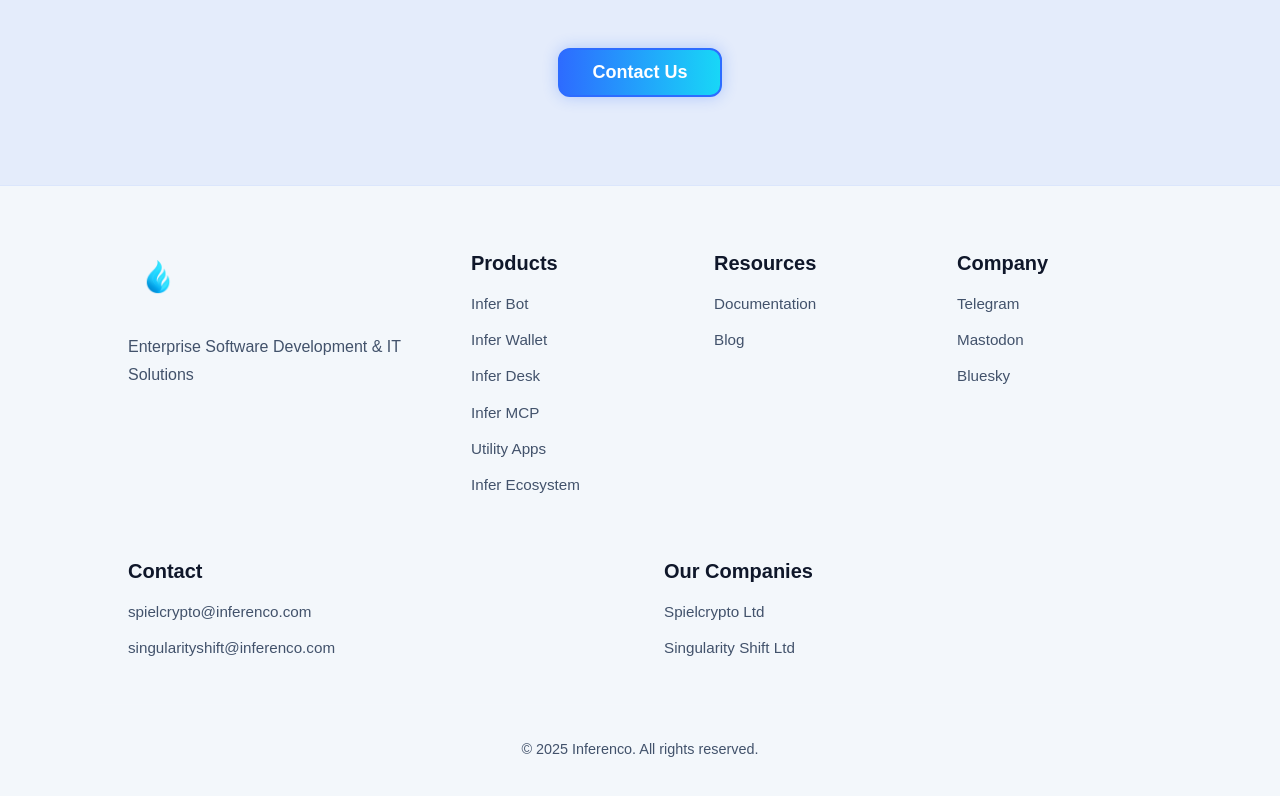
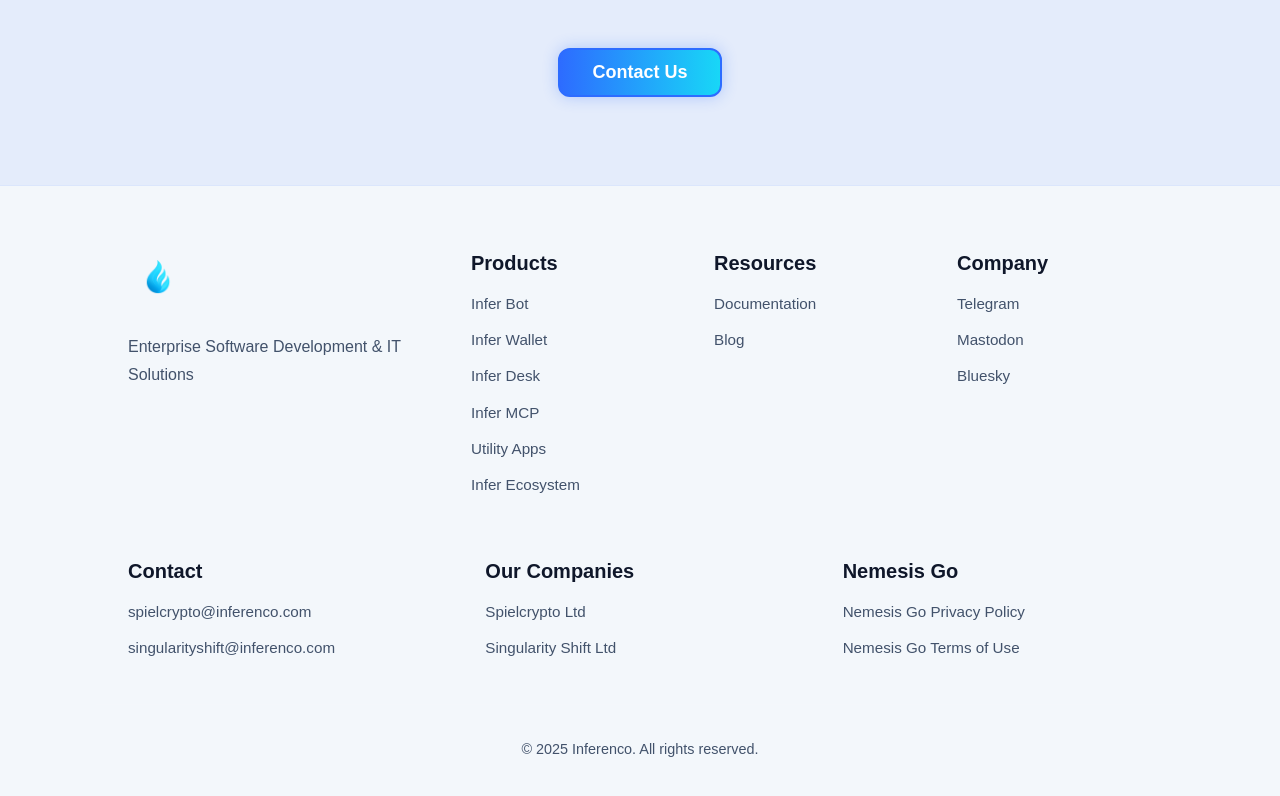
Before and after one commit to Inferenco/inferenco-web-v2, a React (Vite) app: page / in a window 1280 px wide. Shown: the part 6166-6962 px from the top of the page. Built offline with nearby package versions, Linux system fonts and the light colour scheme.

Commit message:
Add Nemesis Go legal links to site footer

```diff
--- a/src/components/Layout.tsx
+++ b/src/components/Layout.tsx
@@ -290,6 +290,11 @@ export default function Layout() {
               <a href="https://spielcrypto.com/" target="_blank" rel="noopener noreferrer">Spielcrypto Ltd</a>
               <a href="https://sshift.xyz/" target="_blank" rel="noopener noreferrer">Singularity Shift Ltd</a>
             </div>
+            <div className="footer-links">
+              <h4>Nemesis Go</h4>
+              <a href="https://inferenco.com/nemesis-go/privacy/">Nemesis Go Privacy Policy</a>
+              <a href="https://inferenco.com/nemesis-go/terms/">Nemesis Go Terms of Use</a>
+            </div>
           </div>
           <div className="footer-bottom">
             <p>&copy; 2025 Inferenco. All rights reserved.</p>
```
